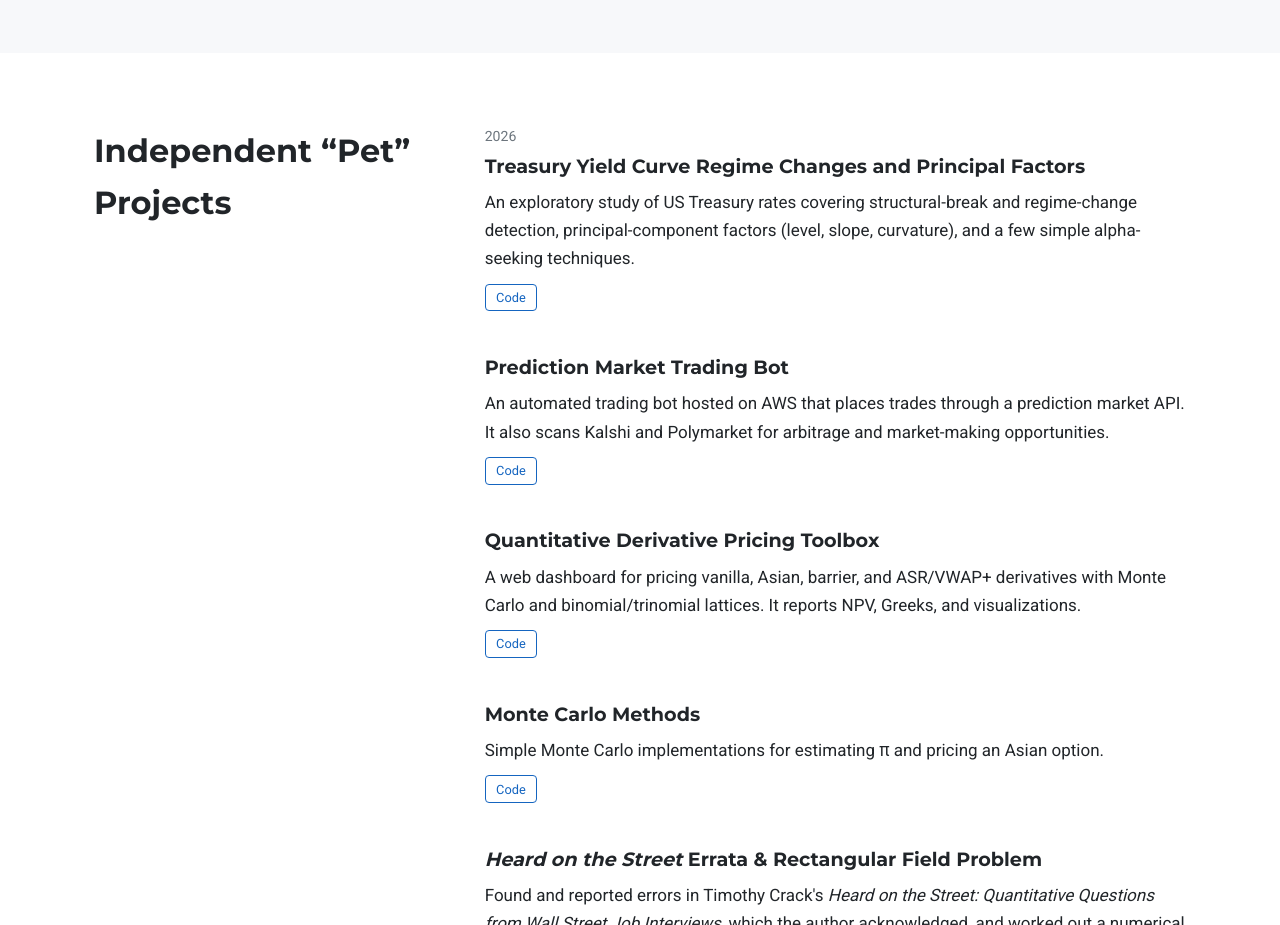
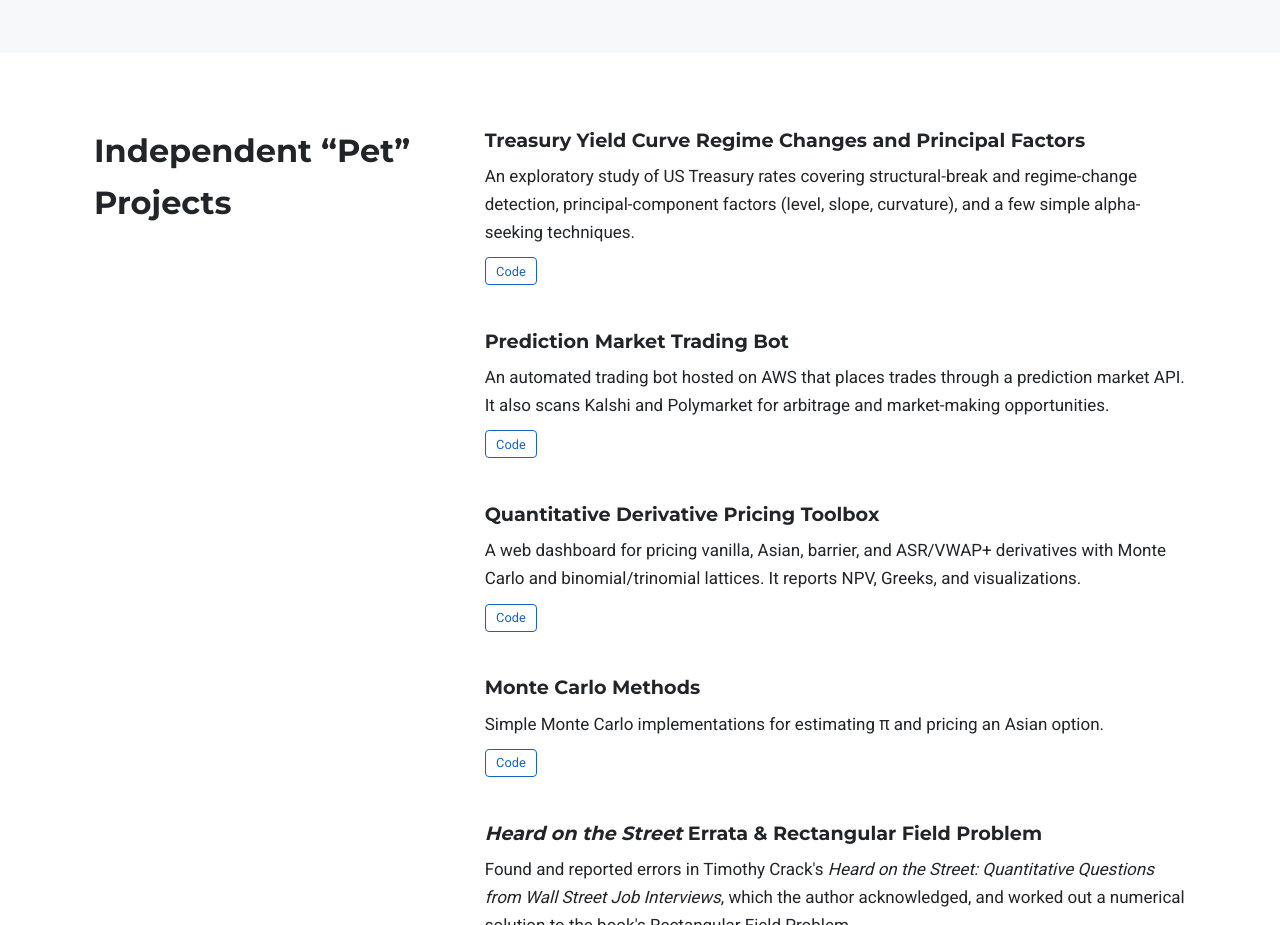
Before and after one commit to eutley27/eutley27.github.io, a plain HTML site: page index.html in a window 1280 px wide. Shown: the part 3160-4085 px from the top of the page. Drawn offline with Linux system fonts and the light colour scheme.

Commit message:
Remove publication year from project meta
Removed the publication year from the meta section.

```diff
--- a/index.html
+++ b/index.html
@@ -242,7 +242,6 @@
     <h2>Independent &ldquo;Pet&rdquo; Projects</h2>
     <div>
       <div class="pub">
-        <div class="meta">2026</div>
         <h3>Treasury Yield Curve Regime Changes and Principal Factors</h3>
         <p>
           An exploratory study of US Treasury rates covering structural-break and regime-change detection,
```
